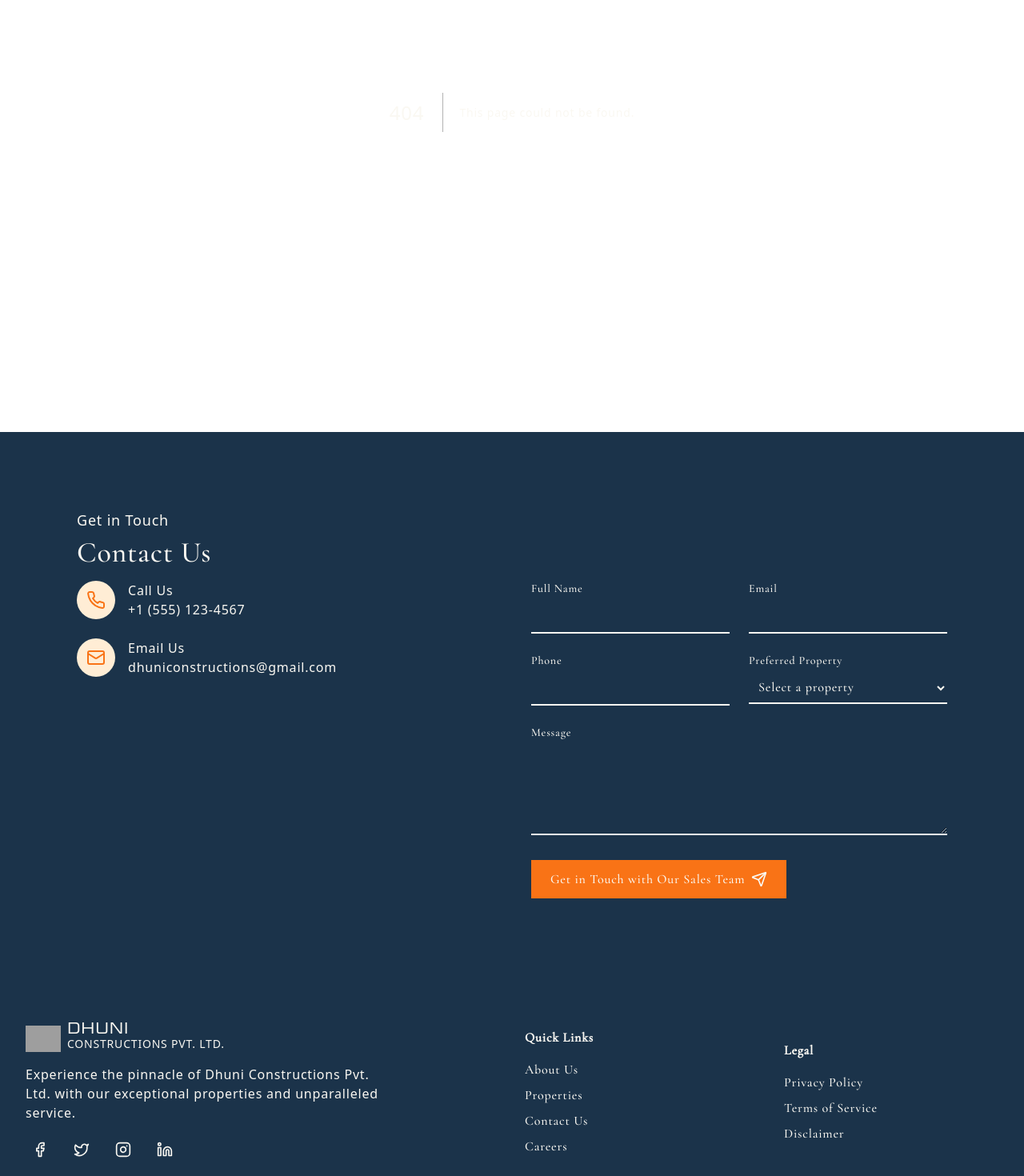
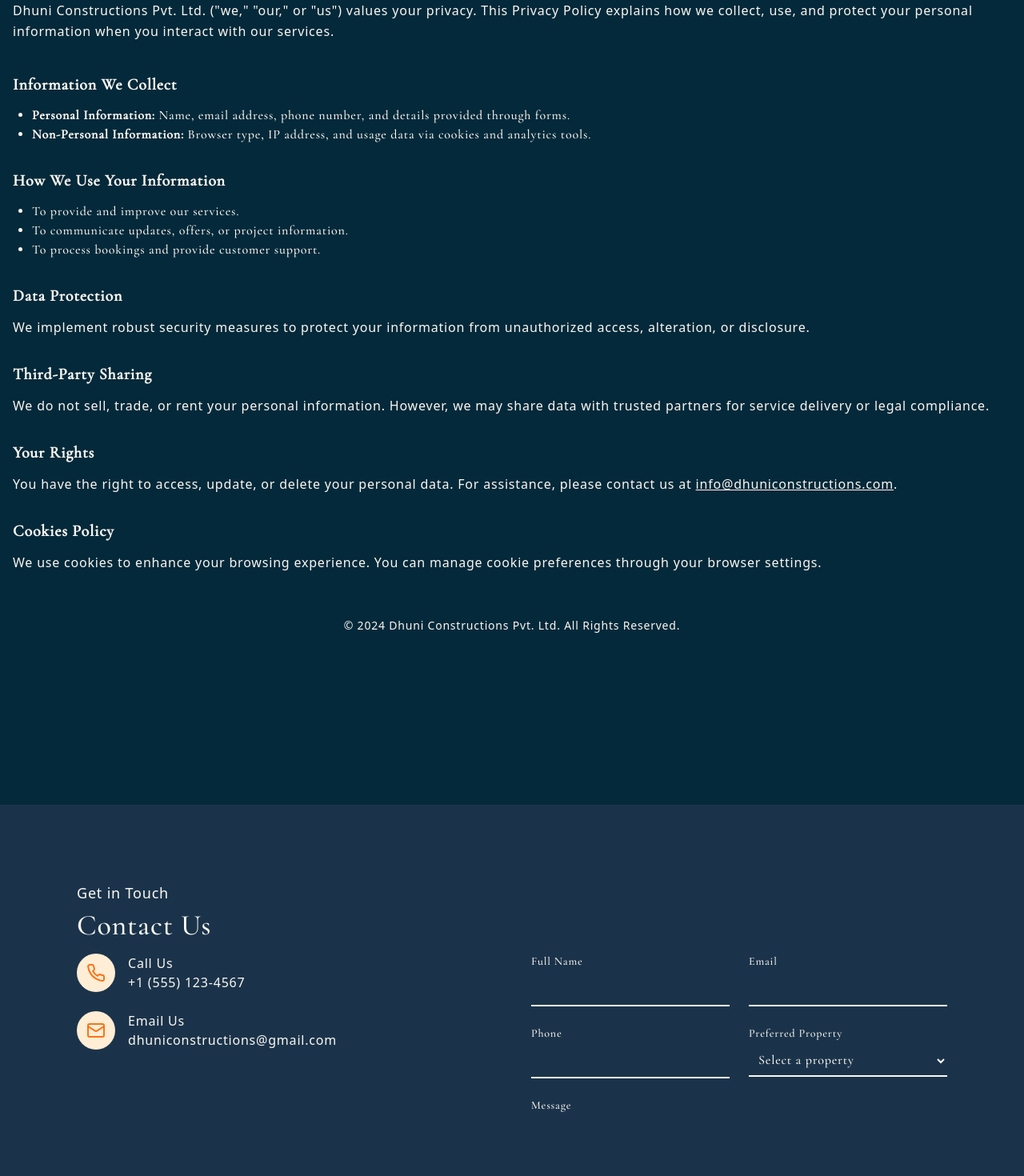
Before and after one commit to thisSumit/dhuniconstructions, a Next.js app: page /legal/privacy in a window 1280 px wide. Before the commit this address had no page. Shown: the part 260-1730 px from the top of the page at 80% size. Built offline with nearby package versions, Linux system fonts and the light colour scheme; grey boxes are pictures that could not be loaded.

Commit message:
added legal

```diff
--- /dev/null
+++ b/app/legal/disclaimer/page.tsx
@@ -0,0 +1,49 @@
+import React from 'react'
+
+const page = () => {
+    return (
+        <main className="container mx-auto px-4 py-10">
+            <section className="mb-8">
+                <h2 className="text-8xl font-semibold mb-4">Disclaimer</h2>
+                <p className="text-gray-700">
+                    The information on this website is for general purposes only. Dhuni Constructions Pvt. Ltd. makes no guarantees regarding accuracy or completeness.
+                </p>
+            </section>
+
+            <section className="mb-8">
+                <h3 className="text-lg font-semibold mb-3">1. No Professional Advice</h3>
+                <p className="text-gray-700">
+                    This website does not offer legal, financial, or real estate advice. Users should consult professionals for specific guidance.
+                </p>
+            </section>
+
+            <section className="mb-8">
+                <h3 className="text-lg font-semibold mb-3">2. Third-Party Links</h3>
+                <p className="text-gray-700">
+                    We may provide links to external sites for convenience, but we are not responsible for their content or accuracy.
+                </p>
+            </section>
+
+            <section className="mb-8">
+                <h3 className="text-lg font-semibold mb-3">3. Limitation of Liability</h3>
+                <p className="text-gray-700">
+                    Dhuni Constructions Pvt. Ltd. is not liable for any damages arising from the use or inability to use this website or its content.
+                </p>
+            </section>
+
+            <section className="mb-8">
+                <h3 className="text-lg font-semibold mb-3">4. Updates and Changes</h3>
+                <p className="text-gray-700">
+                    We reserve the right to update this Disclaimer at any time. Users are responsible for reviewing it periodically.
+                </p>
+            </section>
+            <footer className="bg-gray-900 text-white py-6">
+        <div className="container mx-auto text-center">
+            <p className="text-sm">© 2024 Dhuni Constructions Pvt. Ltd. All Rights Reserved.</p>
+        </div>
+    </footer>
+        </main>
+    )
+}
+
+export default page
--- /dev/null
+++ b/app/legal/privacy/page.tsx
@@ -0,0 +1,66 @@
+import React from 'react'
+
+const page = () => {
+  return (
+    <main className="container text-white mx-auto px-4 py-10 my-[150px]">
+        <section className="mb-10">
+            <h2 className="text-8xl font-semibold mb-4">Privacy Policy</h2>
+            <p className="text-gray-700 leading-relaxed">
+                Dhuni Constructions Pvt. Ltd. ("we," "our," or "us") values your privacy. This Privacy Policy explains how we collect, use, and protect your personal information when you interact with our services.
+            </p>
+        </section>
+
+        <section className="mb-8">
+            <h3 className="text-lg md:text-xl font-semibold mb-3">Information We Collect</h3>
+            <ul className="list-disc pl-6 text-gray-700">
+                <li><strong>Personal Information:</strong> Name, email address, phone number, and details provided through forms.</li>
+                <li><strong>Non-Personal Information:</strong> Browser type, IP address, and usage data via cookies and analytics tools.</li>
+            </ul>
+        </section>
+
+        <section className="mb-8">
+            <h3 className="text-lg md:text-xl font-semibold mb-3">How We Use Your Information</h3>
+            <ul className="list-disc pl-6 text-gray-700">
+                <li>To provide and improve our services.</li>
+                <li>To communicate updates, offers, or project information.</li>
+                <li>To process bookings and provide customer support.</li>
+            </ul>
+        </section>
+
+        <section className="mb-8">
+            <h3 className="text-lg md:text-xl font-semibold mb-3">Data Protection</h3>
+            <p className="text-gray-700 leading-relaxed">
+                We implement robust security measures to protect your information from unauthorized access, alteration, or disclosure.
+            </p>
+        </section>
+
+        <section className="mb-8">
+            <h3 className="text-lg md:text-xl font-semibold mb-3">Third-Party Sharing</h3>
+            <p className="text-gray-700 leading-relaxed">
+                We do not sell, trade, or rent your personal information. However, we may share data with trusted partners for service delivery or legal compliance.
+            </p>
+        </section>
+
+        <section className="mb-8">
+            <h3 className="text-lg md:text-xl font-semibold mb-3">Your Rights</h3>
+            <p className="text-gray-700 leading-relaxed">
+                You have the right to access, update, or delete your personal data. For assistance, please contact us at <a href="mailto:info@dhuniconstructions.com" className="text-blue-600 underline">info@dhuniconstructions.com</a>.
+            </p>
+        </section>
+
+        <section className="mb-8">
+            <h3 className="text-lg md:text-xl font-semibold mb-3">Cookies Policy</h3>
+            <p className="text-gray-700 leading-relaxed">
+                We use cookies to enhance your browsing experience. You can manage cookie preferences through your browser settings.
+            </p>
+        </section>
+        <footer className="bg-gray-900 text-white py-6">
+        <div className="container mx-auto text-center">
+            <p className="text-sm">© 2024 Dhuni Constructions Pvt. Ltd. All Rights Reserved.</p>
+        </div>
+    </footer>
+    </main>
+  )
+}
+
+export default page
--- /dev/null
+++ b/app/legal/term/page.tsx
@@ -0,0 +1,56 @@
+import React from 'react'
+
+const page = () => {
+  return (
+    <main className="container mx-auto px-4 my-[150px] py-10">
+        <section className="mb-8">
+            <h2 className="text-8xl font-semibold mb-4">Term of Service</h2>
+            <p className="text-gray-700">
+                Welcome to Dhuni Constructions Pvt. Ltd. By accessing or using our website and services, you agree to these Terms of Service. Please read them carefully before proceeding.
+            </p>
+        </section>
+
+        <section className="mb-8">
+            <h3 className="text-lg font-semibold mb-3">1. Ownership</h3>
+            <p className="text-gray-700">
+                All content, designs, and intellectual property on this website are owned by Dhuni Constructions Pvt. Ltd. Unauthorized use is strictly prohibited.
+            </p>
+        </section>
+
+        <section className="mb-8">
+            <h3 className="text-lg font-semibold mb-3">2. User Responsibilities</h3>
+            <p className="text-gray-700">
+                Users agree to provide accurate information and not misuse our website for fraudulent activities or security breaches.
+            </p>
+        </section>
+
+        <section className="mb-8">
+            <h3 className="text-lg font-semibold mb-3">3. Bookings and Payments</h3>
+            <p className="text-gray-700">
+                All bookings are subject to availability. Payment terms will be communicated during the booking process.
+            </p>
+        </section>
+
+        <section className="mb-8">
+            <h3 className="text-lg font-semibold mb-3">4. Limitation of Liability</h3>
+            <p className="text-gray-700">
+                Dhuni Constructions Pvt. Ltd. is not liable for any damages arising from the use of our website or services.
+            </p>
+        </section>
+
+        <section className="mb-8">
+            <h3 className="text-lg font-semibold mb-3">5. Governing Law</h3>
+            <p className="text-gray-700">
+                These terms are governed by the laws of India. Disputes will be handled under the jurisdiction of Nagpur courts.
+            </p>
+        </section>
+        <footer className="bg-gray-900 text-white py-6">
+        <div className="container mx-auto text-center">
+            <p className="text-sm">© 2024 Dhuni Constructions Pvt. Ltd. All Rights Reserved.</p>
+        </div>
+    </footer>
+    </main>
+  )
+}
+
+export default page
--- a/app/page.tsx
+++ b/app/page.tsx
@@ -10,6 +10,7 @@ import Preloader from "@/components/Preloader";
 import Projects from "@/components/Projects";
 import Testimonials from "@/components/Testimonials";
 import { AnimatePresence } from "framer-motion";
+import { FaWhatsapp } from "react-icons/fa";
 import Lenis from "lenis";
 import { useEffect, useState } from "react";
 
@@ -36,7 +37,7 @@ export default function Home() {
         setIsLoading(false);
         document.body.style.cursor = 'default';
         window.scrollTo(0, 0);
-      }, 10);
+      }, 5000);
 
       // Dynamically import LocomotiveScroll after mounting
       import('locomotive-scroll').then((module) => {
@@ -46,11 +47,29 @@ export default function Home() {
     }
   }, []);
 
+  const handleClick = async () => {
+
+    // Check if WhatApp installed, if yes open whatsapp else open whatsapp web
+
+    if (navigator.userAgent.includes('WhatsApp')) {
+      // WhatsApp is installed
+      window.open(`whatsapp://send?phone=8830256985`)
+    } else {
+      // WhatsApp is not installed, open WhatsApp Web
+      window.open('https://web.whatsapp.com/send?phone=8830256985', '_blank');
+    }
+  }
+
+
   return (
     <main className="overflow-hidden">
-    {/* <AnimatePresence mode='wait'>
+      <div className='bg-green-600 w-min z-50 p-2 rounded-full fixed
+          bottom-5 right-4 cursor-pointer md:right-8' onClick={handleClick}>
+        <FaWhatsapp color='white' className='w-7 h-7 md:w-10 md:h-10' />
+      </div>
+    <AnimatePresence mode='wait'>
         {isLoading && <Preloader />}
-      </AnimatePresence> */}
+      </AnimatePresence>
     <Hero/>
     <Description/>
     <NewProject/>
--- a/components/Description/index.tsx
+++ b/components/Description/index.tsx
@@ -19,7 +19,9 @@ export default function index() {
                         })
                     }
                 </h2>
-                <motion.p variants={opacity} animate={isInView ? "open" : "closed"}>For over 20 years, we've mastered the art of crafting impeccable lifestyle standards that are both luxurious and sustainable. Experience the future of Dhuni Constructions Pvt. Ltd., where timeless elegance and modern sustainability converge to create a truly unparalleled living experience.</motion.p>
+                <motion.p variants={opacity} animate={isInView ? "open" : "closed"}>Welcome to Dhuni Constructions Pvt. Ltd., where luxury meets simplicity. With a rich history in building high-quality residential spaces, we specialize in modern architectural designs that combine elegance and practicality. Our projects are tailored to meet the needs of urban families, ensuring that every home we create embodies comfort, style, and quality.
+
+</motion.p>
                 <div data-scroll data-scroll-speed={0.1}>
                     {/* <Rounded className={styles.button}>
                         <p><a href="/about">About Us</a></p>
--- a/components/Footer/index.tsx
+++ b/components/Footer/index.tsx
@@ -1,5 +1,5 @@
 import React from 'react';
-import { Facebook, Twitter, Instagram, Linkedin } from 'lucide-react';
+import { Facebook, Twitter, Instagram, Linkedin, Youtube } from 'lucide-react';
 import localFont from 'next/font/local';
 import Link from 'next/link';
 const myFont = localFont({ src: '../ui/MyFont.ttf', weight: '400' });
@@ -18,20 +18,23 @@ export default function Footer() {
                     </p>
                 </Link>
             <p className="mb-4 max-w-md text-gray-400">
-              Experience the pinnacle of Dhuni Constructions Pvt. Ltd. with our exceptional properties and unparalleled service.
+            At Dhuni Constructions Pvt. Ltd., we build homes that embody trust, quality, and excellence, crafted with superior materials and a commitment to value.
             </p>
             <div className="flex gap-4">
-              <a href="#" className="rounded-full bg-gray-800 p-2 transition-colors duration-300 hover:bg-orange-500">
+              <a href="https://www.facebook.com/Dhuniconstructionsnagpur/" className="rounded-full bg-gray-800 p-2 transition-colors duration-300 hover:bg-orange-500">
                 <Facebook className="h-5 w-5" />
               </a>
               <a href="#" className="rounded-full bg-gray-800 p-2 transition-colors duration-300 hover:bg-orange-500">
                 <Twitter className="h-5 w-5" />
               </a>
-              <a href="#" className="rounded-full bg-gray-800 p-2 transition-colors duration-300 hover:bg-orange-500">
+              <a href="https://www.instagram.com/dhuniconstructions/" className="rounded-full bg-gray-800 p-2 transition-colors duration-300 hover:bg-orange-500">
                 <Instagram className="h-5 w-5" />
               </a>
               <a href="#" className="rounded-full bg-gray-800 p-2 transition-colors duration-300 hover:bg-orange-500">
                 <Linkedin className="h-5 w-5" />
+              </a>
+              <a href="https://www.youtube.com/@DhuniConstructionsPvt.Ltd." className="rounded-full bg-gray-800 p-2 transition-colors duration-300 hover:bg-orange-500">
+                <Youtube className="h-5 w-5" />
               </a>
             </div>
           </div>
@@ -40,23 +43,23 @@ export default function Footer() {
             <h4 className="mb-4 font-bold">Quick Links</h4>
             <ul className="space-y-2">
               <li>
-                <a href="#" className="text-gray-400 transition-colors duration-300 hover:text-orange-500">
+                <a href="/" className="text-gray-400 transition-colors duration-300 hover:text-orange-500">
+                  Home
+                </a>
+              </li>
+              <li>
+                <a href="/about" className="text-gray-400 transition-colors duration-300 hover:text-orange-500">
                   About Us
                 </a>
               </li>
               <li>
-                <a href="#" className="text-gray-400 transition-colors duration-300 hover:text-orange-500">
-                  Properties
+                <a href="/projects" className="text-gray-400 transition-colors duration-300 hover:text-orange-500">
+                  Projects
                 </a>
               </li>
               <li>
-                <a href="#" className="text-gray-400 transition-colors duration-300 hover:text-orange-500">
+                <a href="/contact" className="text-gray-400 transition-colors duration-300 hover:text-orange-500">
                   Contact Us
-                </a>
-              </li>
-              <li>
-                <a href="#" className="text-gray-400 transition-colors duration-300 hover:text-orange-500">
-                  Careers
                 </a>
               </li>
             </ul>
@@ -66,17 +69,17 @@ export default function Footer() {
             <h4 className="mb-4 font-bold">Legal</h4>
             <ul className="space-y-2">
               <li>
-                <a href="#" className="text-gray-400 transition-colors duration-300 hover:text-orange-500">
+                <a href="/legal/privacy" className="text-gray-400 transition-colors duration-300 hover:text-orange-500">
                   Privacy Policy
                 </a>
               </li>
               <li>
-                <a href="#" className="text-gray-400 transition-colors duration-300 hover:text-orange-500">
+                <a href="/legal/term" className="text-gray-400 transition-colors duration-300 hover:text-orange-500">
                   Terms of Service
                 </a>
               </li>
               <li>
-                <a href="#" className="text-gray-400 transition-colors duration-300 hover:text-orange-500">
+                <a href="/legal/disclaimer" className="text-gray-400 transition-colors duration-300 hover:text-orange-500">
                   Disclaimer
                 </a>
               </li>
--- a/package.json
+++ b/package.json
@@ -23,6 +23,7 @@
     "next": "^15.0.3",
     "react": "^18.3.1",
     "react-dom": "^18.3.1",
+    "react-icons": "^5.3.0",
     "react-router-dom": "^6.28.0",
     "sass": "^1.79.4",
     "tailwind-merge": "^2.5.3",
```
Also changed, not shown: public/arctic-logo.png, 1 other file (tests, documents, lock files or other folders).
